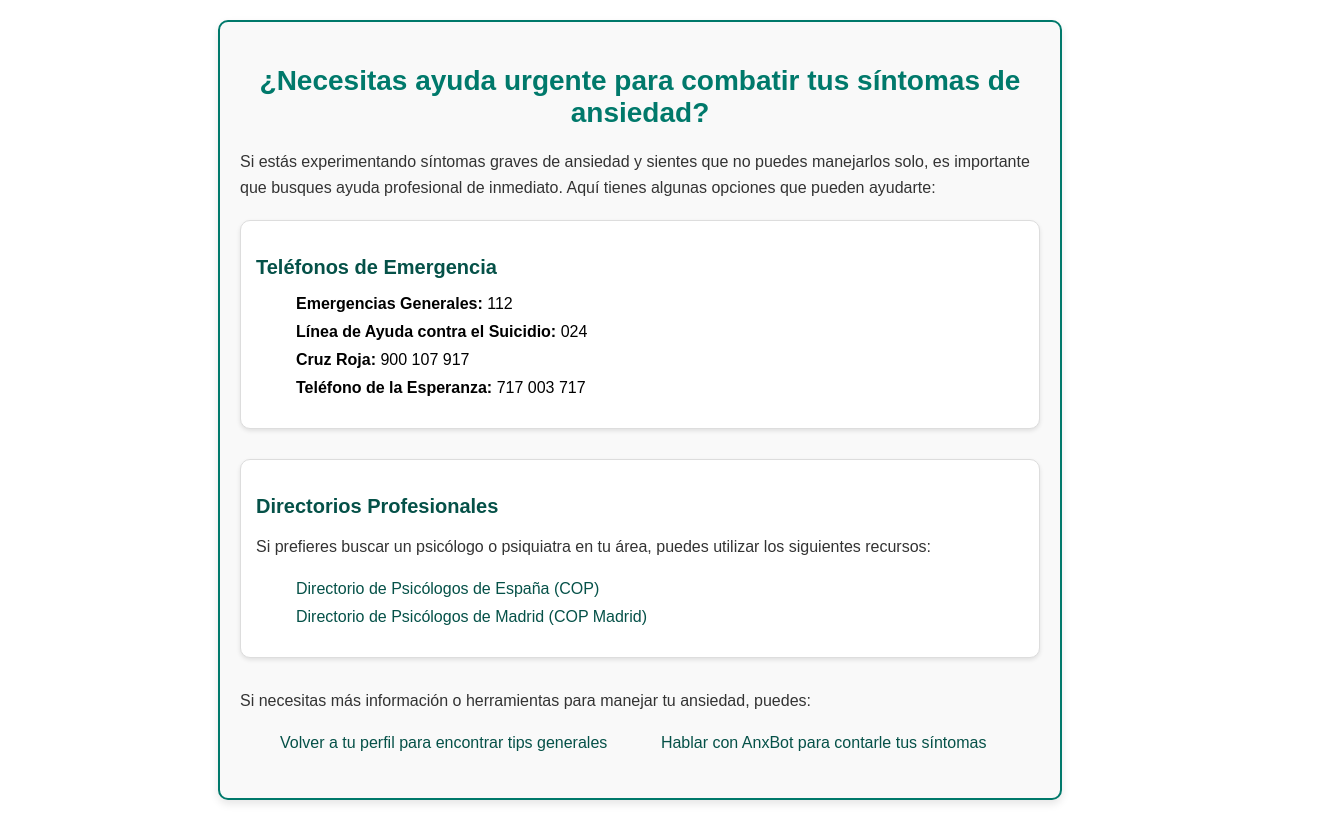
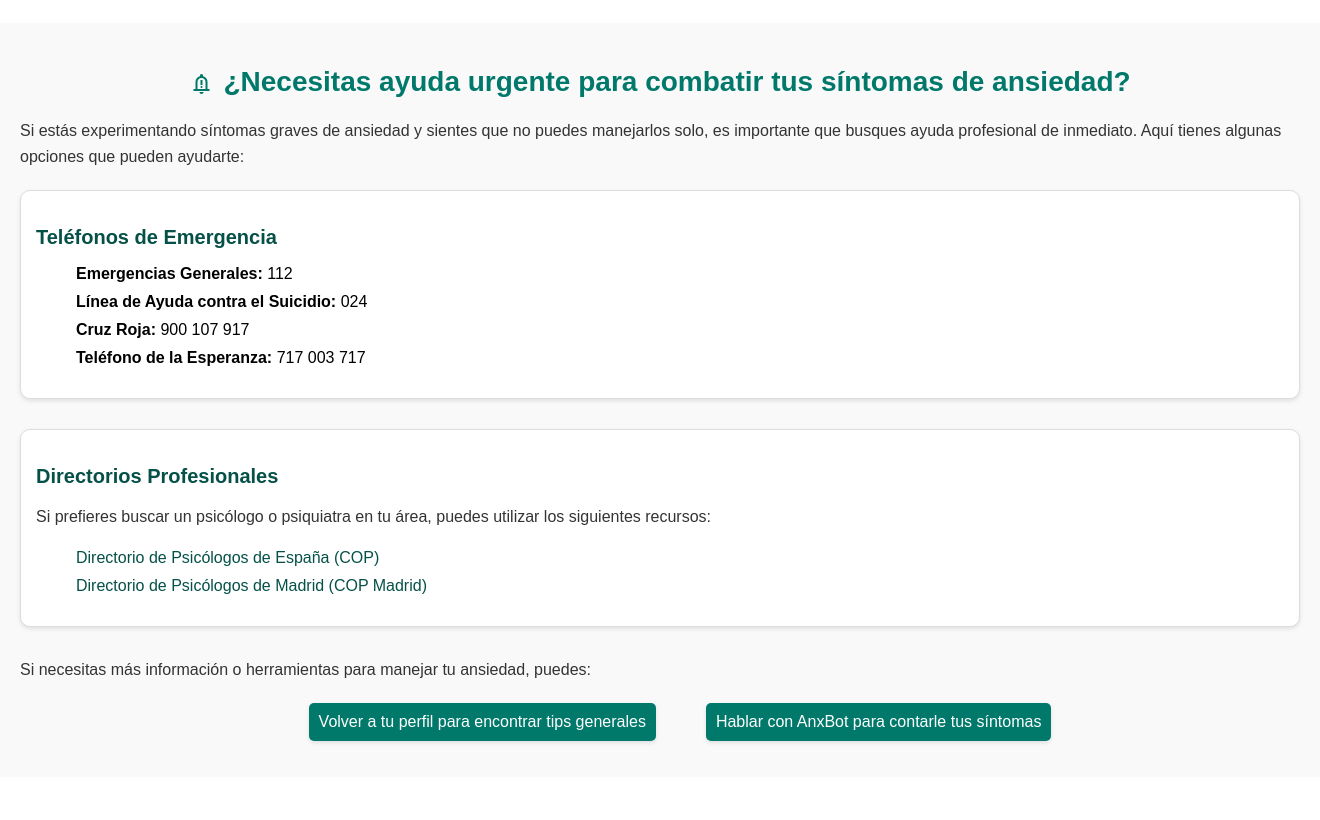
Before and after one commit to AlejandroGarciaMenor/TFG_GISI, a React (Create React App) app in the folder frontend/: page /ayuda-urgente in a window 1280 px wide. Shown: the whole page, 1320 px wide, since content can reach past the window. Built offline with nearby package versions, Linux system fonts and the light colour scheme.

Commit message:
reorganizacion estilos alerta gravedad + ayuda urgente

```diff
--- a/frontend/src/AyudaUrgente.js
+++ b/frontend/src/AyudaUrgente.js
@@ -4,7 +4,10 @@ import "./styles/AyudaUrgente.css";
 const AyudaUrgente = () => {
     return (
         <div className="ayuda-urgente-container">
-            <h2>¿Necesitas ayuda urgente para combatir tus síntomas de ansiedad?</h2>
+            <h2>
+                <span className="material-symbols-outlined">notification_important</span>
+                ¿Necesitas ayuda urgente para combatir tus síntomas de ansiedad?
+            </h2>
             <p>Si estás experimentando síntomas graves de ansiedad y sientes que no puedes manejarlos solo, es importante que busques ayuda profesional de inmediato. Aquí tienes algunas opciones que pueden ayudarte:</p>
 
             <div className="ayuda-bloque">
--- a/frontend/src/components/AlertaGravedad.js
+++ b/frontend/src/components/AlertaGravedad.js
@@ -1,5 +1,6 @@
 import React, {useState} from "react";
 import Modal from "react-modal";
+import "../styles/AlertaGravedad.css";
 
 Modal.setAppElement('#root');
 
--- /dev/null
+++ b/frontend/src/styles/AlertaGravedad.css
@@ -0,0 +1,39 @@
+.modal-gravedad {
+    background: #d15353;
+    color: white;
+    padding: 20px;
+    border-radius: 10px;
+    max-width: 500px;
+    width: 90%;
+    text-align: center;
+}
+
+.overlay-gravedad {
+    position: fixed;
+    top: 0;
+    bottom: 0;
+    left: 0;
+    right: 0;
+    background: rgba(0, 0, 0, 0.5);
+    display: flex;
+    justify-content: center;
+    align-items: center;
+}
+
+.link-ayuda {
+    background-color: #00796b;
+    text-decoration: none;
+    color: white;
+    padding: 10px 20px;
+    border-radius: 5px;
+    margin-right: 10px;
+}
+
+.cerrar-modal {
+    background-color: #bbb2b0;
+    text-decoration: none;
+    color: white;
+    padding: 10px 20px;
+    border-radius: 5px;
+    cursor: pointer;
+}
--- a/frontend/src/styles/AyudaUrgente.css
+++ b/frontend/src/styles/AyudaUrgente.css
@@ -1,11 +1,9 @@
 .ayuda-urgente-container {
-    margin: 20px auto;
+    width: 100%;
+    max-width: 1700px;
+    margin: 0 auto;
     padding: 20px;
-    max-width: 800px;
     background-color: #f9f9f9;
-    border: 2px solid #00796b;
-    border-radius: 10px;
-    box-shadow: 0 4px 8px rgba(0, 0, 0, 0.1);
 }
 
 .ayuda-urgente-container h2 {
@@ -54,16 +52,20 @@
 .ayuda-enlaces ul {
     list-style-type: none;
     display: flex;
+    justify-content: center;
+    gap: 50px;
 }
 
 .ayuda-enlaces li {
-    margin-bottom: 10px;
-    flex-direction: row;
-    margin-right: auto;
+    display: inline-block;
+    padding: 10px;
+    background-color: #00796b;
+    border-radius: 5px;
+    box-shadow: 0 2px 4px rgba(0, 0, 0, 0.1);
 }
 
 .ayuda-link {
-    color: #055148;
+    color: white;
     text-decoration: none;
 }
 
--- a/frontend/src/styles/PerfilUsuario.css
+++ b/frontend/src/styles/PerfilUsuario.css
@@ -68,42 +68,3 @@
   margin: 0 10px;
   min-height: 100%;
 }
-
-.modal-gravedad {
-  background: #d15353;
-  color: white;
-  padding: 20px;
-  border-radius: 10px;
-  max-width: 500px;
-  width: 90%;
-  text-align: center;
-}
-.overlay-gravedad {
-  position: fixed;
-  top: 0;
-  bottom: 0;
-  left: 0;
-  right: 0;
-  background: rgba(0, 0, 0, 0.5);
-  display: flex;
-  justify-content: center;
-  align-items: center;
-}
-
-.link-ayuda {
-  background-color: #00796b;
-  text-decoration: none;
-  color: white;
-  padding: 10px 20px;
-  border-radius: 5px;
-}
-
-.cerrar-modal {
-  background-color: #ea8585;
-  color: white;
-  padding: 10px 20px;
-  margin-right: auto;
-  border-radius: 5px;
-  cursor: pointer;
-  border: none;
-}
```
